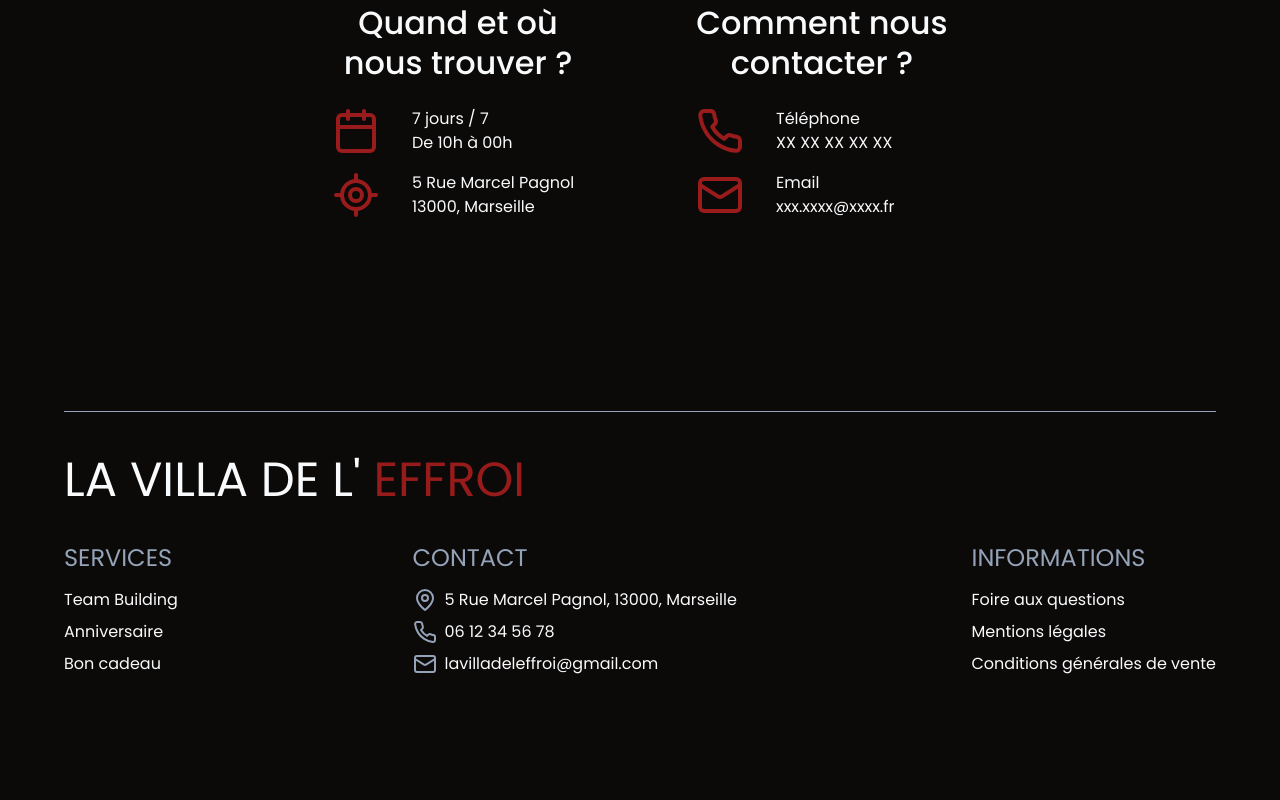
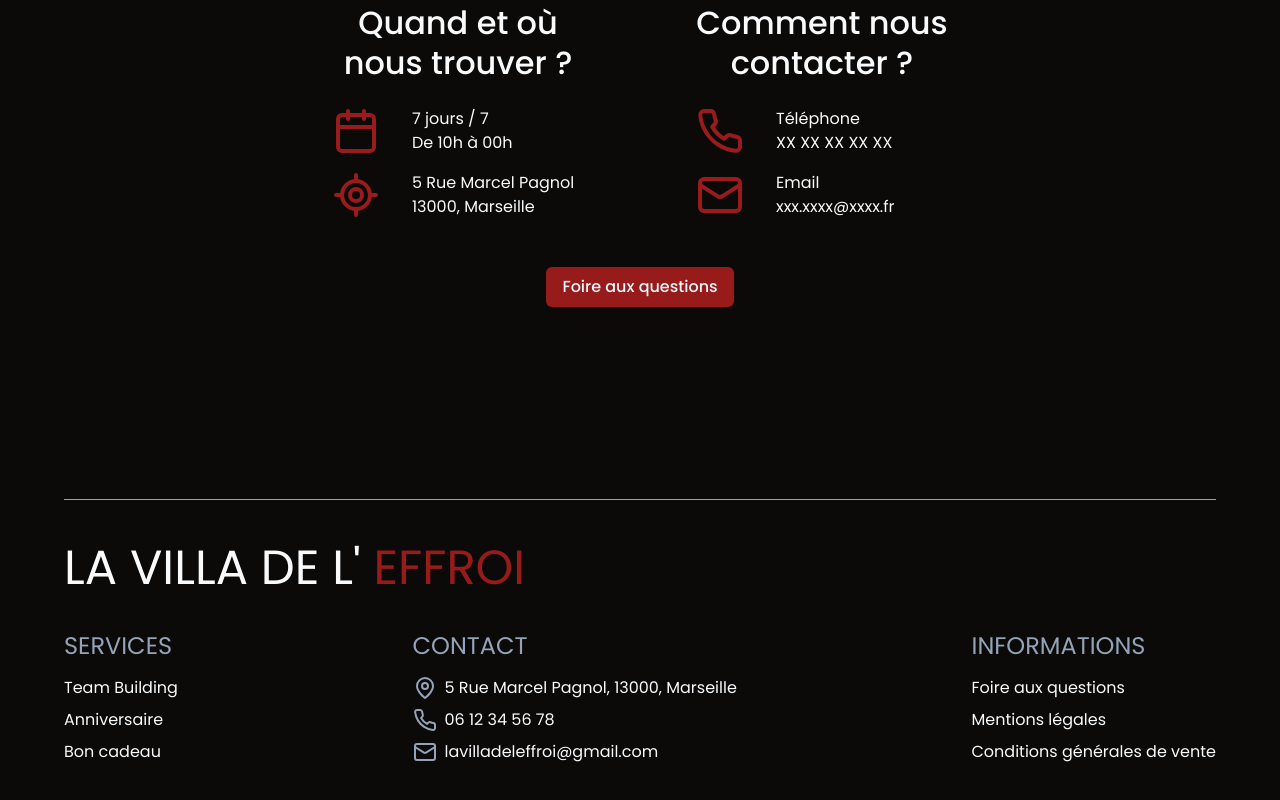
Before and after one commit to SebastienLaurentt/Escape-Game, a Next.js app: page / in a window 1280 px wide. Shown: the part 2606-3406 px from the top of the page. Before the commit the page ends 3338 px from the top, so only its background shows below. Built offline with nearby package versions, Linux system fonts and the light colour scheme.

Commit message:
add link button to faq

```diff
--- a/components/shared/Sections/Infos.tsx
+++ b/components/shared/Sections/Infos.tsx
@@ -1,6 +1,8 @@
 import { Calendar, LocateFixed, Mail, Phone } from "lucide-react";
 import Section from "../Section";
 import SectionHeader from "../SectionHeader";
+import { Button } from "@/components/ui/button";
+import Link from "next/link";
 
 const Infos = () => {
   return (
@@ -66,6 +68,11 @@ const Infos = () => {
           </ul>
         </div>
       </div>
+      <div className="my-8 flex flex-row justify-center lg:my-12">
+        <Button asChild>
+          <Link href="/faq">Foire aux questions</Link>
+        </Button>
+      </div>
     </Section>
   );
 };
```
